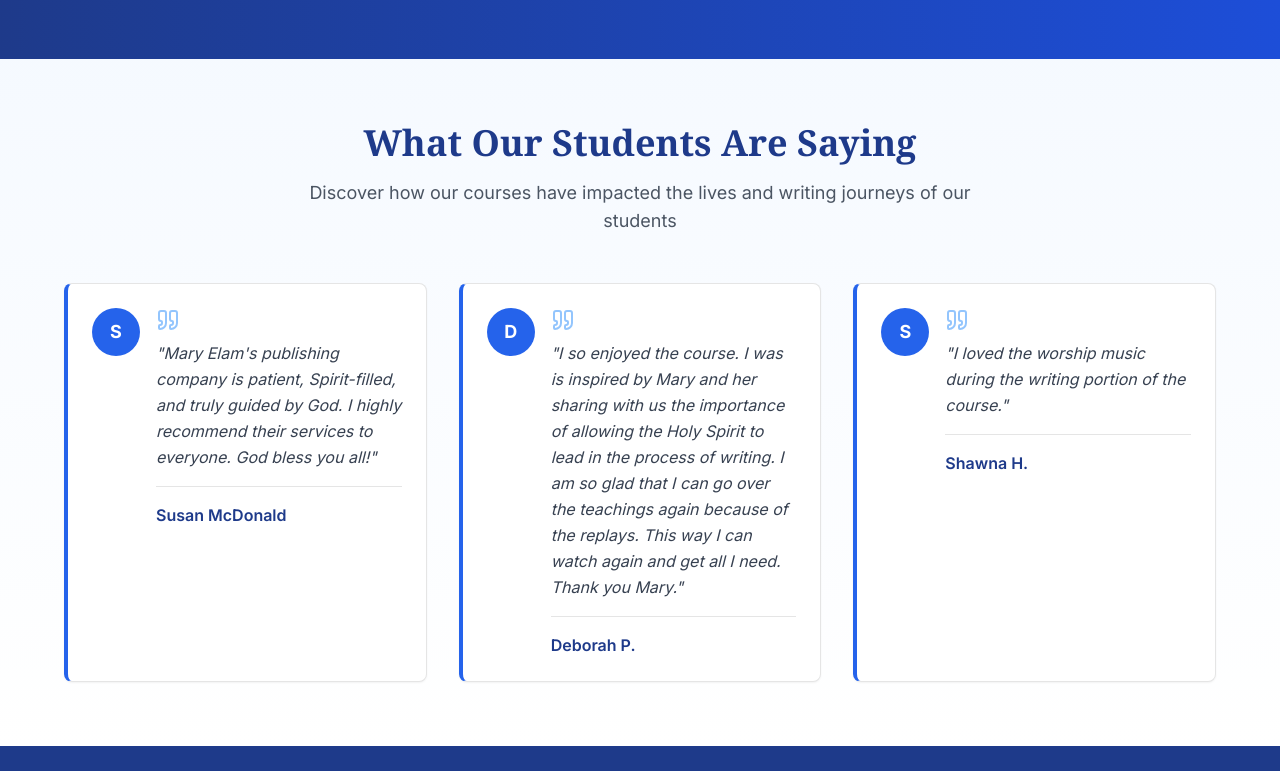
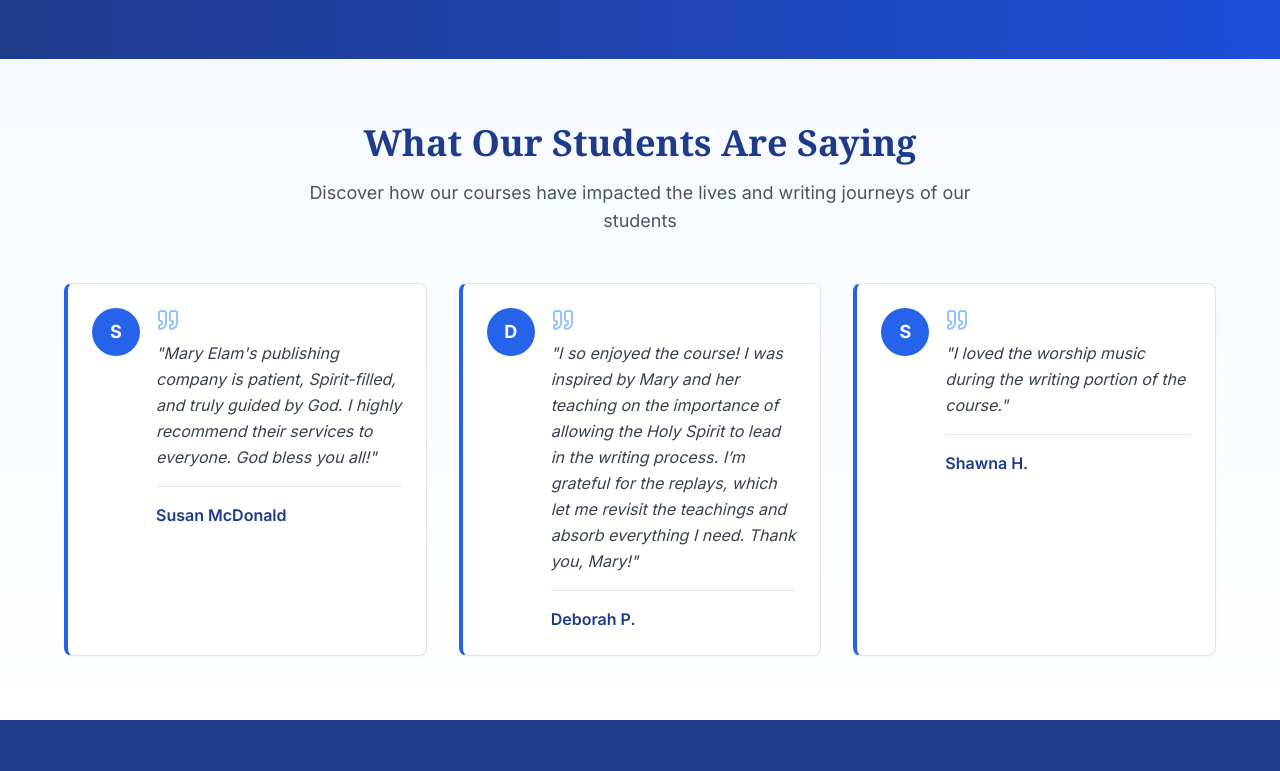
Before and after one commit to ZachBrownEP/windofgodpublishing, a Next.js app: page /testimonials in a window 1280 px wide. Shown: the part 465-1236 px from the top of the page. Built offline with nearby package versions, Linux system fonts and the light colour scheme.

Commit message:
Deborah Update

```diff
--- a/app/testimonials/page.tsx
+++ b/app/testimonials/page.tsx
@@ -23,7 +23,7 @@ export default function TestimonialsPage() {
       name: "Deborah P.",
       initial: "D",
       content:
-        "I so enjoyed the course. I was is inspired by Mary and her sharing with us the importance of allowing the Holy Spirit to lead in the process of writing. I am so glad that I can go over the teachings again because of the replays. This way I can watch again and get all I need. Thank you Mary.",
+        "I so enjoyed the course! I was inspired by Mary and her teaching on the importance of allowing the Holy Spirit to lead in the writing process. I’m grateful for the replays, which let me revisit the teachings and absorb everything I need. Thank you, Mary!",
     },
     {
       id: "shawna-h",
```
